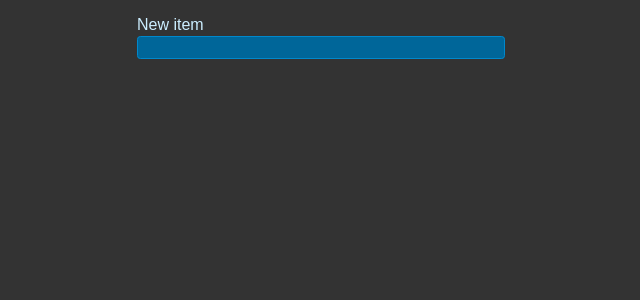
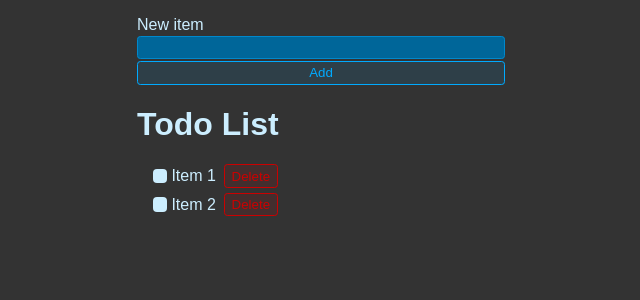
Before and after one commit to massone99/todo_app, a React (Vite) app in the folder todo_app/: page / in a window 1280 px wide. Shown: the top 300 px of the page, without its empty margins (319-959 px from the left). Built offline with nearby package versions, Linux system fonts and the light colour scheme.

Commit message:
feat: added basic usage of status

```diff
--- a/todo_app/src/App.jsx
+++ b/todo_app/src/App.jsx
@@ -1,12 +1,38 @@
+import { useState } from "react"
 import "./styles.css"
 
 export default function App() {
+    const [newItem, setNewItem] =  useState("")
     // class is a reserved keyword in React
-    return <form className="new-item-form">
-        <div className="form-row">
-        {/* Same logic for the for keyword */}
-            <label htmlFor="item">New item</label>
-            <input type="text" id="item"></input>
-        </div>
-    </form>
+    return (
+        <>
+            <form className="new-item-form">
+                <div className="form-row">
+                    {/* Same logic for the for keyword */}
+                    <label htmlFor="item">New item</label>
+                    <input value={newItem}
+                        onChange={e => setNewItem(e.target.value)}
+                        type="text" id="item"></input>
+                    <button className="btn">Add</button>
+                </div>
+            </form>
+            <h1>Todo List</h1>
+            <ul className="list">
+                <li>
+                    <label>
+                        <input type="checkbox"/>
+                        Item 1
+                    </label>
+                    <button className="btn btn-danger">Delete</button>
+                </li>
+                <li>
+                    <label>
+                        <input type="checkbox"/>
+                        Item 2
+                    </label>
+                    <button className="btn btn-danger">Delete</button>
+                </li>
+            </ul>
+        </>
+    )
 }
```
